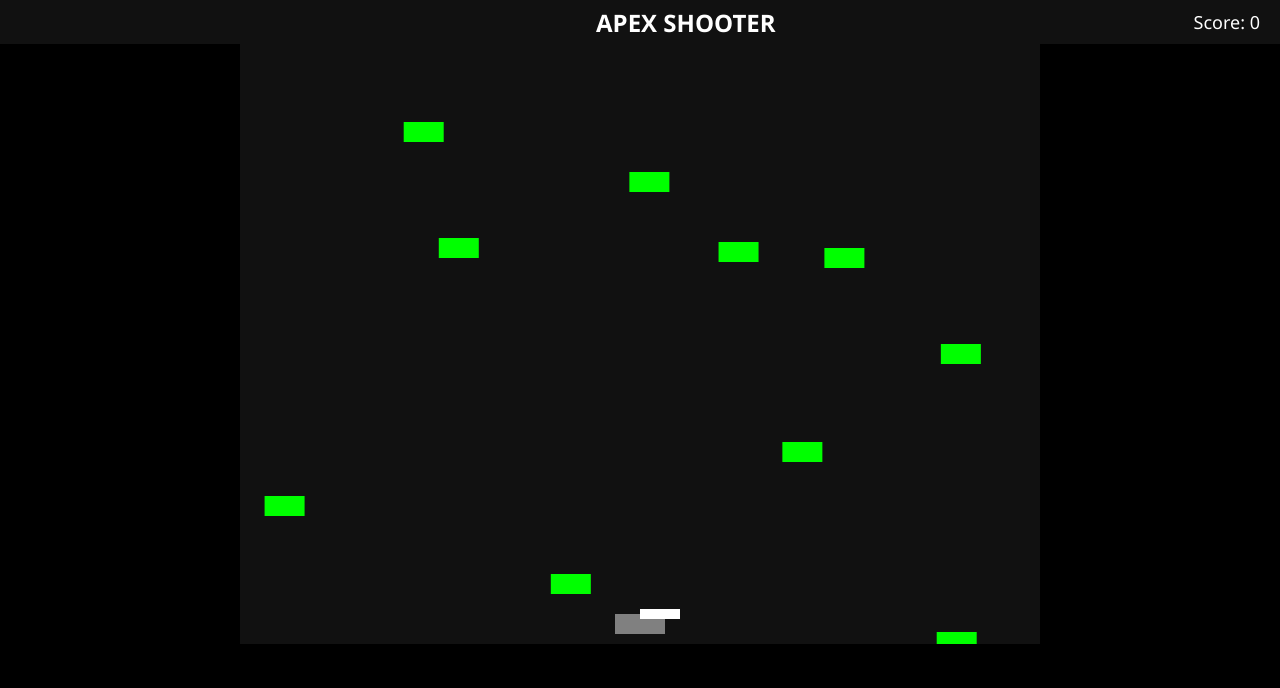
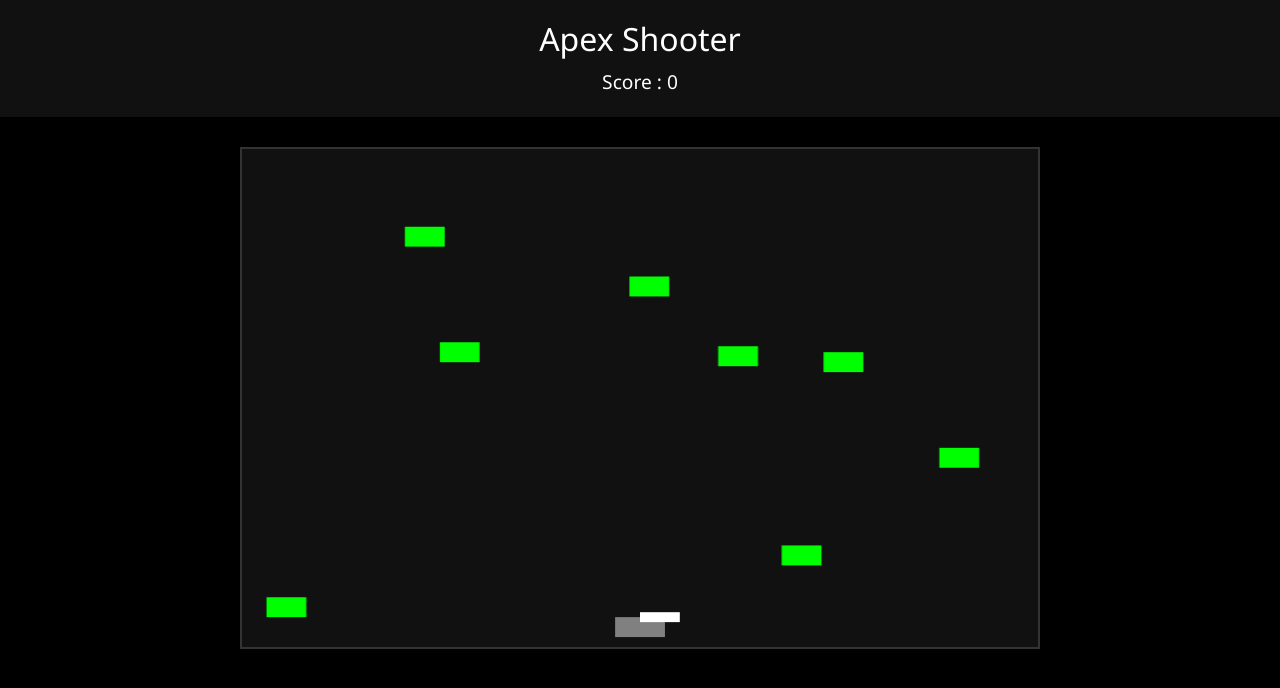
Before and after one commit to the-zer0/apexshooter, a plain HTML site: page index.html in a window 1280 px wide. Drawn offline with nearby package versions, Linux system fonts and the light colour scheme.

Commit message:
Update index.html

```diff
--- a/index.html
+++ b/index.html
@@ -4,61 +4,63 @@
   <meta charset="UTF-8">
   <title>Apex Shooter</title>
   <meta name="viewport" content="width=device-width, initial-scale=1.0">
+
+  <!-- Bootstrap CSS -->
+  <link rel="stylesheet" href="https://cdn.jsdelivr.net/npm/bootstrap@4.5.3/dist/css/bootstrap.min.css">
+
+  <!-- Bootstrap JS + Popper + jQuery -->
+  <script src="https://code.jquery.com/jquery-3.5.1.slim.min.js"></script>
+  <script src="https://cdn.jsdelivr.net/npm/popper.js@1.16.1/dist/umd/popper.min.js"></script>
+  <script src="https://cdn.jsdelivr.net/npm/bootstrap@4.5.3/dist/js/bootstrap.bundle.min.js"></script>
+
   <style>
-    * {
-      box-sizing: border-box;
-    }
-
     body {
       margin: 0;
       background: #000;
       color: white;
       font-family: 'Segoe UI', sans-serif;
-      display: flex;
-      flex-direction: column;
-      align-items: center;
     }
 
     header {
       width: 100%;
-      display: flex;
-      justify-content: space-between;
-      align-items: center;
-      padding: 10px 20px;
+      padding: 20px 0;
       background: #111;
+      text-align: center;
     }
 
-    h1 {
-      position: absolute;
-      margin-left: 45%;
-      font-size: 24px;
-      text-align: center;
-      justify-content: center;
-      flex: 1;
+    header h1 {
+      font-size: 2rem;
+      margin-bottom: 10px;
     }
 
     #score {
-      font-size: 18px;
-      white-space: nowrap;
+      font-size: 1.2rem;
+    }
+
+    .game-wrapper {
+      padding: 30px 0;
     }
 
     canvas {
       background: #111;
       width: 100%;
       max-width: 800px;
-      height: auto;
+      height: 50%;
+      border: 2px solid #333;
       display: block;
     }
   </style>
 </head>
 <body>
+
   <header>
-    <div style="flex: 1;"></div>
-    <h1>APEX SHOOTER</h1>
-    <div id="score">Score: 0</div>
+    <h1>Apex Shooter</h1>
+    <div id="score">Score : 0</div>
   </header>
 
-  <canvas id="gameCanvas" width="800" height="600"></canvas>
+  <div class="container game-wrapper d-flex justify-content-center">
+    <canvas id="gameCanvas" width="800" height="500" class="mx-auto"></canvas>
+  </div>
 
   <script src="game.js"></script>
 </body>
```
